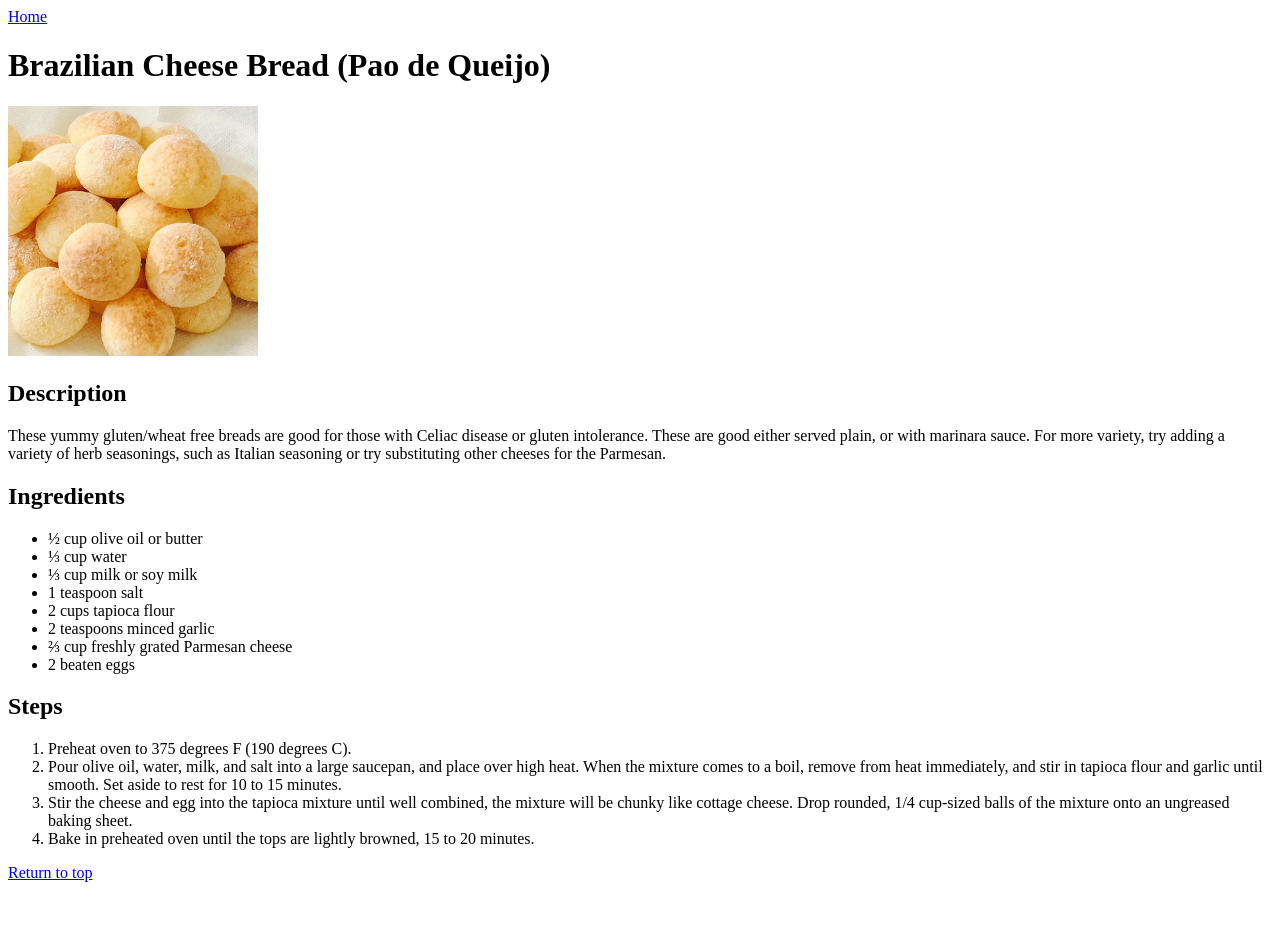
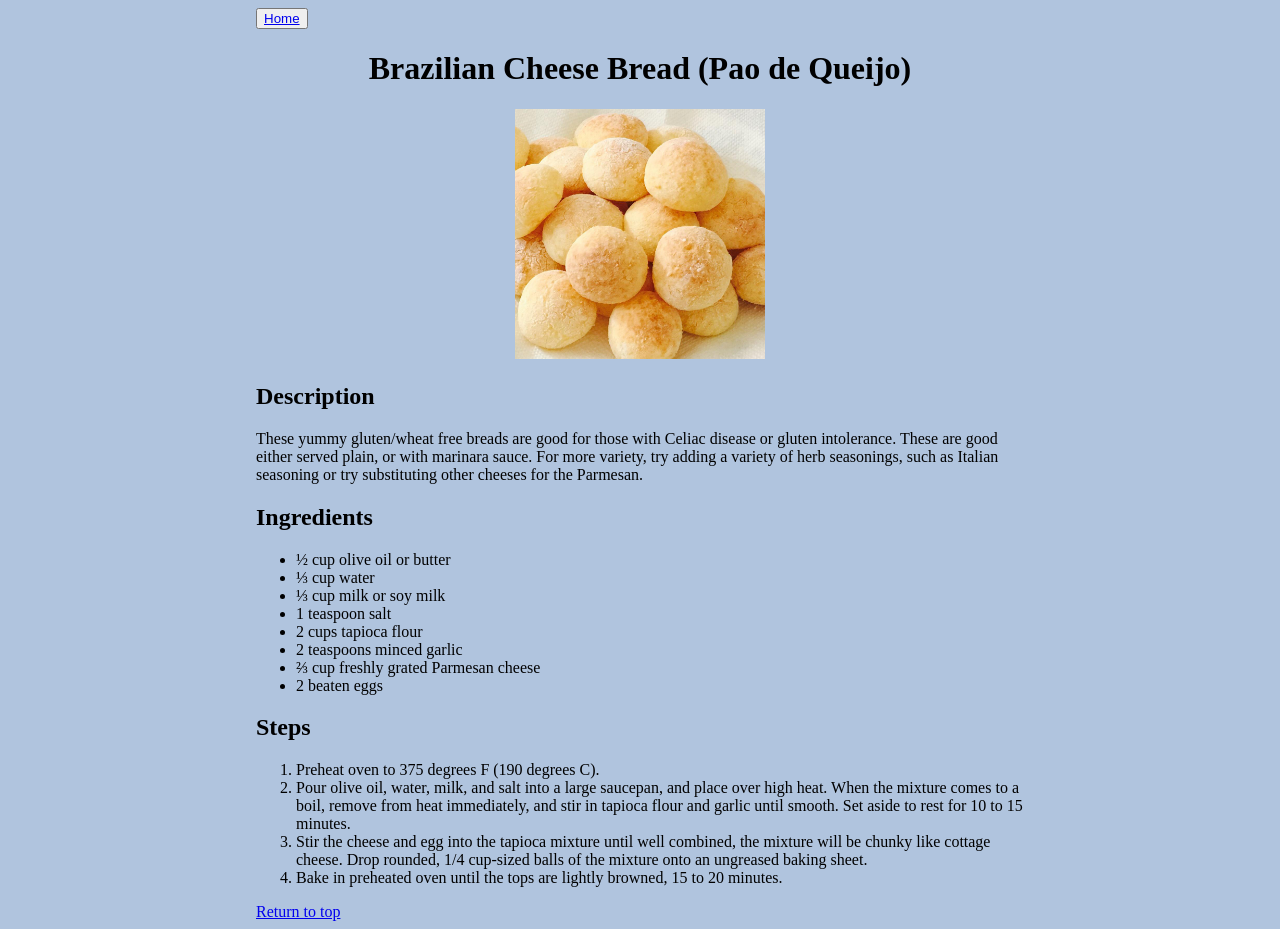
Before and after one commit to jpsalviano/odin-recipes, a plain HTML site: page recipes/cheese-bread.html in a window 1280 px wide. Before the commit the page ends 890 px from the top, so only its background shows below. Drawn offline with Linux system fonts and the light colour scheme.

Commit message:
Add styles

```diff
--- a/recipes/cheese-bread.html
+++ b/recipes/cheese-bread.html
@@ -4,23 +4,27 @@
     <meta charset="UTF-8" />
     <meta http-equiv="X-UA-Compatible" content="IE=edge" />
     <meta name="viewport" content="width=device-width, initial-scale=1.0" />
+    <link rel="stylesheet" href="../style.css" />
     <title>Odin Recipes</title>
   </head>
   <body>
-    <a id="header" href="../index.html">Home</a>
+    <button id="top"><a href="../index.html">Home</a></button>
+    <header>
       <h1>Brazilian Cheese Bread (Pao de Queijo)</h1>
       <img
+        class="smaller-food"
         src="../images/cheese-bread.jpeg"
         alt="Baked cheese bread units"
-      style="height: auto; height: 250px"
       />
+    </header>
+    <main>
       <h2>Description</h2>
       <p>
         These yummy gluten/wheat free breads are good for those with Celiac
-      disease or gluten intolerance. These are good either served plain, or with
-      marinara sauce. For more variety, try adding a variety of herb seasonings,
-      such as Italian seasoning or try substituting other cheeses for the
-      Parmesan.
+        disease or gluten intolerance. These are good either served plain, or
+        with marinara sauce. For more variety, try adding a variety of herb
+        seasonings, such as Italian seasoning or try substituting other cheeses
+        for the Parmesan.
       </p>
       <h2>Ingredients</h2>
       <ul>
@@ -52,6 +56,7 @@
           minutes.
         </li>
       </ol>
+    </main>
   </body>
-  <a href="#header">Return to top</a>
+  <a href="#top">Return to top</a>
 </html>
--- /dev/null
+++ b/style.css
@@ -0,0 +1,19 @@
+body {
+  margin-left: 20%;
+  margin-right: 20%;
+  background-color: lightsteelblue;
+}
+
+header {
+  text-align: center;
+}
+
+.big-food {
+  height: auto;
+  width: 400px;
+}
+
+.smaller-food {
+  height: auto;
+  width: 250px;
+}
```
Also changed, not shown: index.html (+8 -2 lines), recipes/carrot-cake.html (+25 -20 lines), recipes/chicken-pie.html (+40 -33 lines). Lines whose indentation alone changed are shown as unchanged.
